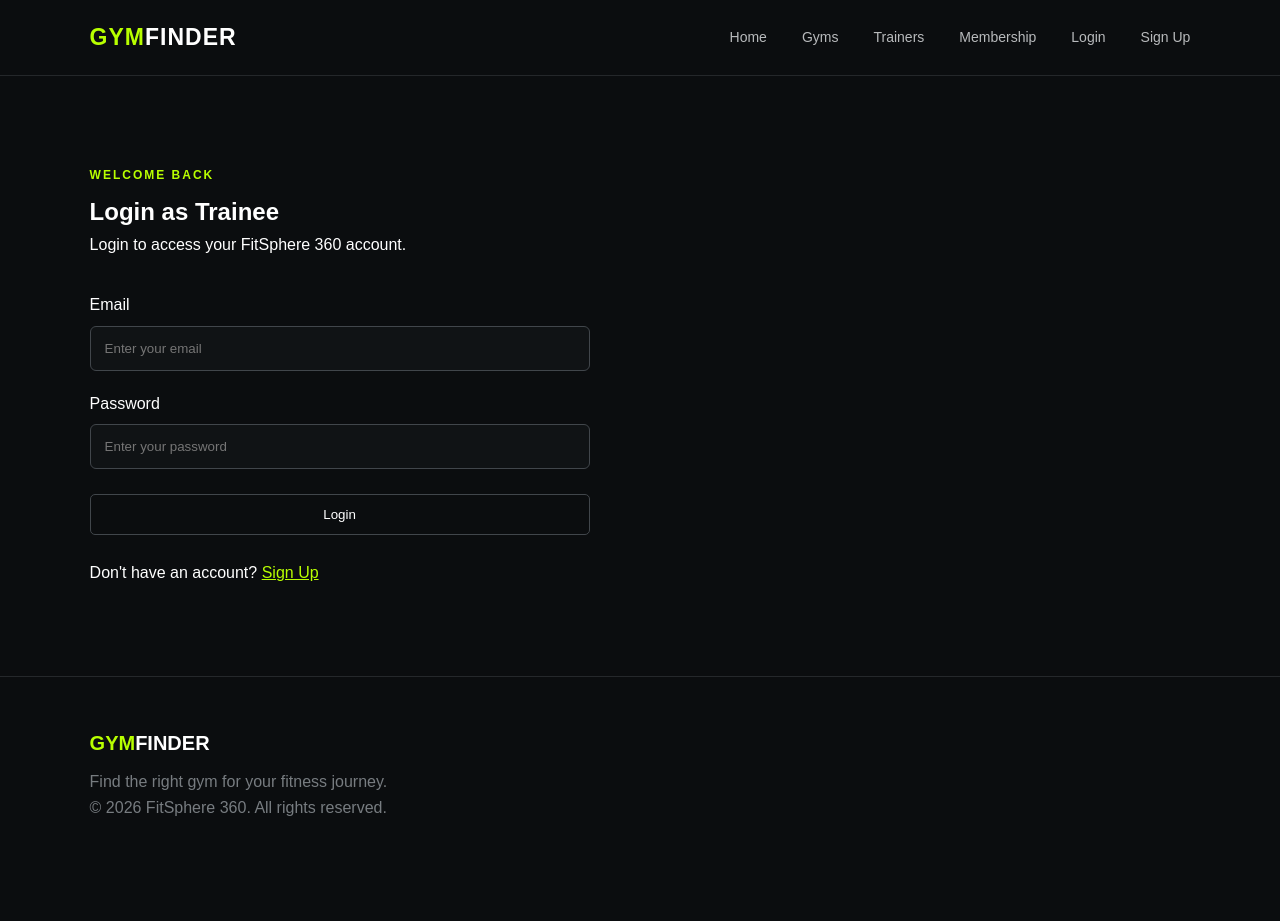
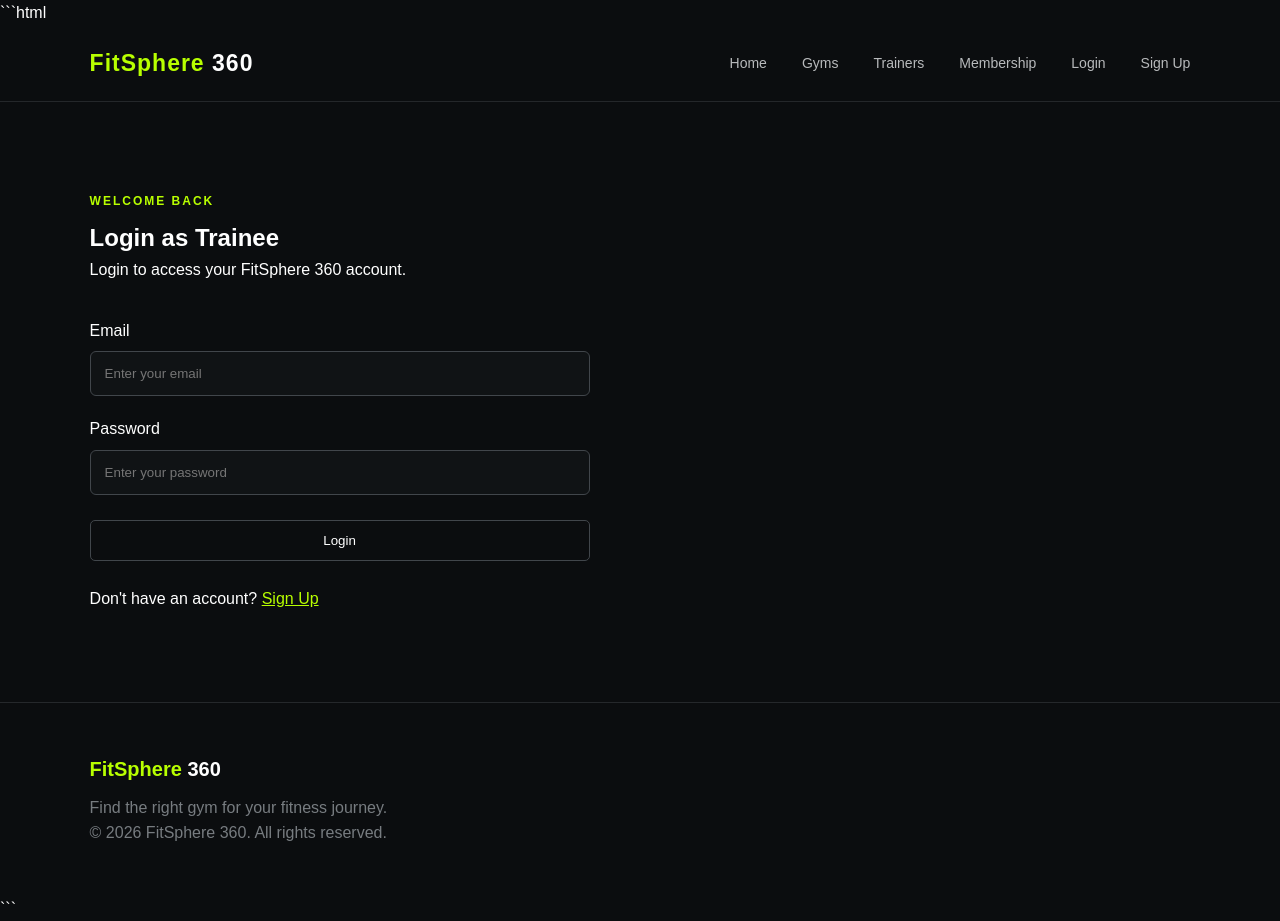
Before and after one commit to taushibshaikh3-source/gymfinder, a Flask app: page /login in a window 1280 px wide. Before the commit the page ends 816 px from the top, so only its background shows below. Run offline with Flask 3, Linux system fonts and the light colour scheme.

Commit message:
Update login.html

````diff
--- a/templates/login.html
+++ b/templates/login.html
@@ -1,3 +1,4 @@
+```html
 <!DOCTYPE html>
 <html lang="en">
 
@@ -17,7 +18,7 @@
     <nav class="navbar">
 
         <div class="logo">
-            <span>GYM</span>FINDER
+            <span>FitSphere</span> 360
         </div>
 
         <div class="nav-links">
@@ -31,24 +32,24 @@
 
     </nav>
 
-
     <!-- LOGIN SECTION -->
     <section class="section">
 
         <p class="section-label">WELCOME BACK</p>
 
         <h1>Login as {{ role|capitalize }}</h1>
+
         <p>
             Login to access your FitSphere 360 account.
         </p>
 
-
         <form method="POST"
               action="/login"
               style="max-width:500px; margin-top:35px;">
-              <input type="hidden"
-       name="role"
-       value="{{ role }}">
+
+            <input type="hidden"
+                   name="role"
+                   value="{{ role }}">
 
             <label>Email</label>
 
@@ -64,7 +65,6 @@
                           border:1px solid #41464b;
                           border-radius:6px;">
 
-
             <label>Password</label>
 
             <input type="password"
@@ -79,39 +79,30 @@
                           border:1px solid #41464b;
                           border-radius:6px;">
 
-
             <button type="submit"
                     class="view-gym"
                     style="width:100%;">
-
                 Login
-
             </button>
 
         </form>
 
-
         <p style="margin-top:25px;">
-
             Don't have an account?
 
             <a href="/signup"
                style="color:#b8ff00;">
-
                 Sign Up
-
             </a>
-
         </p>
 
     </section>
-
 
     <!-- FOOTER -->
     <footer>
 
         <div class="footer-logo">
-            <span>GYM</span>FINDER
+            <span>FitSphere</span> 360
         </div>
 
         <p>
@@ -127,3 +118,4 @@
 </body>
 
 </html>
+```
````
